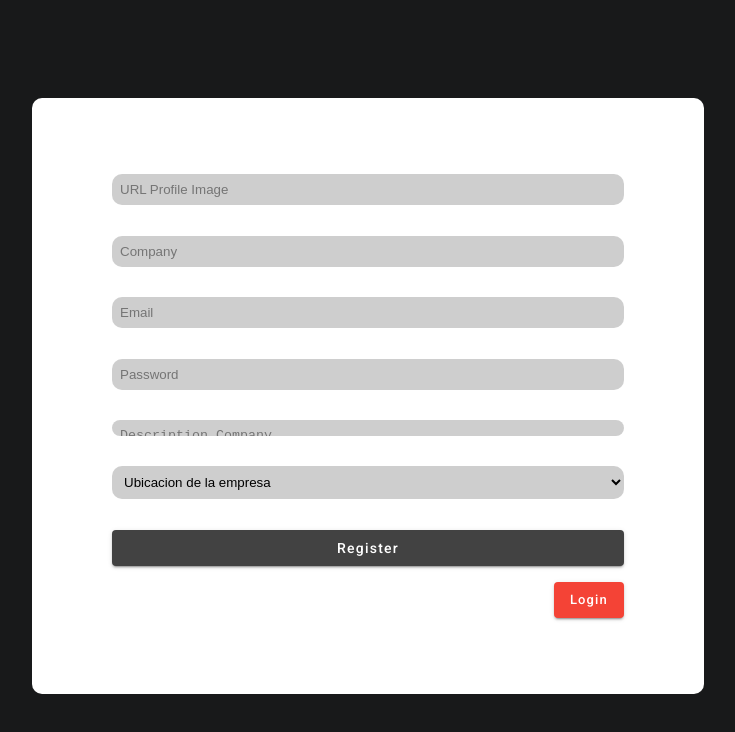
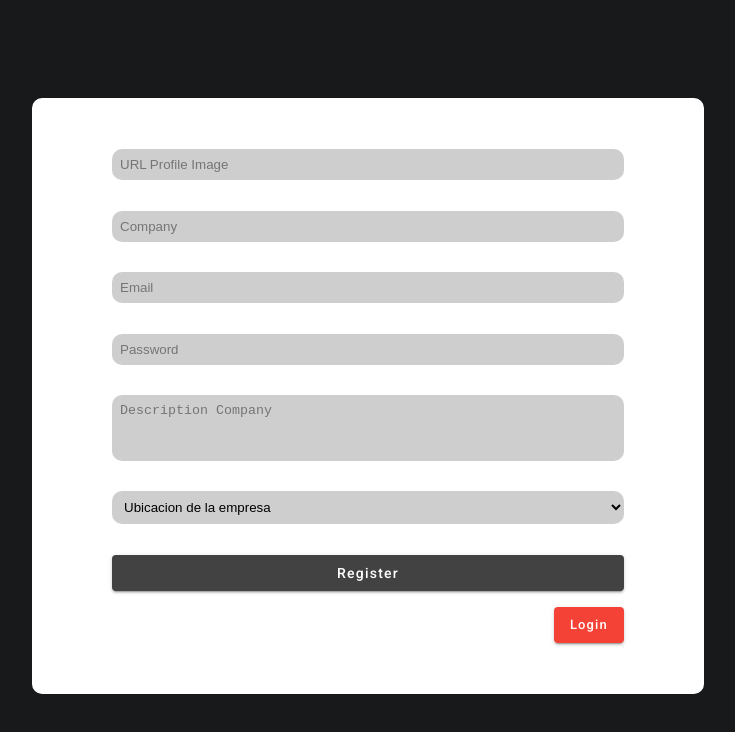
Before and after one commit to Francovo/Negocios360, an Angular app: page /register in a window 1280 px wide. Shown: the top 732 px of the page, without its empty margins (272-1007 px from the left). Built offline with nearby package versions, Linux system fonts and the light colour scheme.

Commit message:
Actualizacion error Update Profile

```diff
--- a/src/app/auth/register/register.component.scss
+++ b/src/app/auth/register/register.component.scss
@@ -24,6 +24,10 @@
       resize: none;
     }
 
+    textarea{
+      min-height: 50px
+    }
+
     select{
       padding: .5rem;
       border-radius: 10px;
```
